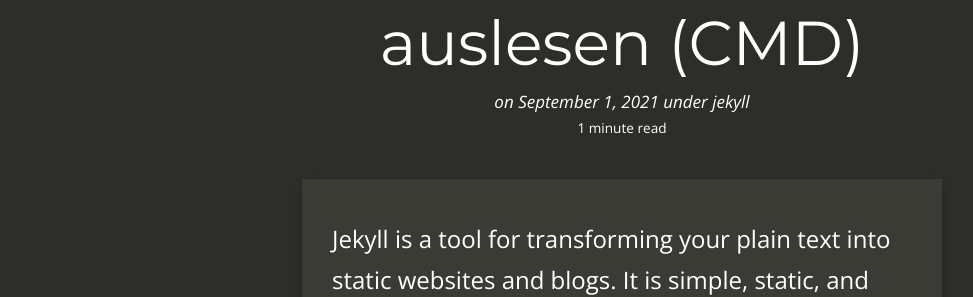
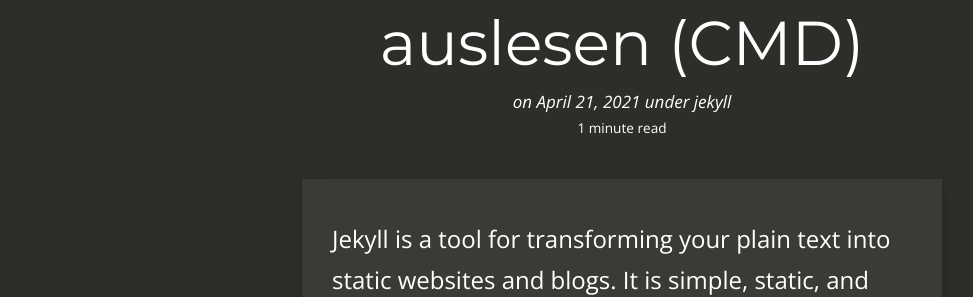
Before and after one commit to eski1337/lblb-it-ffd00, a Jekyll site: the page built from _posts/2014-06-09-so-what-is-jekyll.md, in a window 1280 px wide. Shown: the part 169-466 px from the top of the page, without its empty margins (18-991 px from the left). Built offline with Jekyll 4.4.1, drawn with Linux system fonts in a browser that asks for light colours; nearby versions of some CDN libraries; comment, search, counter and statistics services are not loaded.

Commit message:
2014-06-09-so-what-is-jekyll.md: changed

```diff
--- a/_posts/2014-06-09-so-what-is-jekyll.md
+++ b/_posts/2014-06-09-so-what-is-jekyll.md
@@ -1,7 +1,7 @@
 ---
 layout:     post
 title:      WLAN Passwort auslesen (CMD)
-date:       2021--09 12:32:18
+date:       21-04- 12:32:18
 summary:    Transform your plain text into static websites and blogs. Simple, static, and blog-aware.
 categories: jekyll
 thumbnail: jekyll
```
